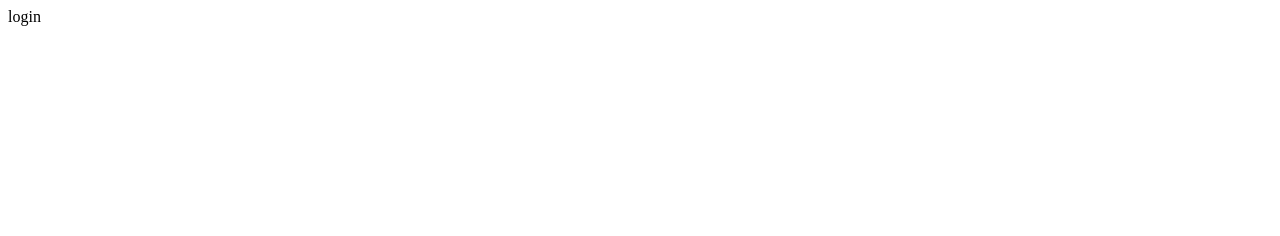
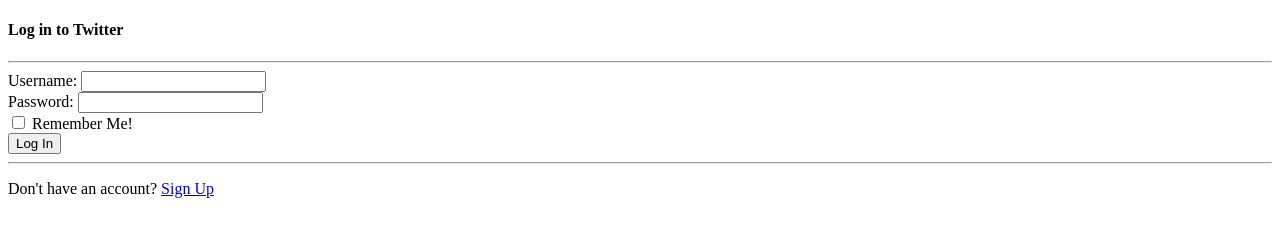
Before and after one commit to aschwizzy710/express_static, a website: page public/html/login.html in a window 1280 px wide. Drawn offline with Linux system fonts and the light colour scheme.

Commit message:
Added login form as well as footer to login page

```diff
--- a/public/html/login.html
+++ b/public/html/login.html
@@ -1 +1,32 @@
-login
+<!DOCTYPE html>
+<html>
+<head>
+  <title>Twitter...</title>
+</head>
+<body>
+  <header>
+    <h4>Log in to Twitter</h4>
+  </header>
+  <hr>
+  <main>
+    <form action="/login">
+      <div>
+        <label for="username">Username:</label>
+        <input type="text">
+      </div>
+      <div>
+        <label for="password">Password:</label>
+        <input type="password">
+      </div>
+      <div>
+        <input type="checkbox"> Remember Me!
+      </div>
+      <button type='submit'>Log In</button>
+    </form>
+  </main>
+  <hr>
+  <footer>
+    <p>Don't have an account? <a href="/signup">Sign Up</a></p>
+  </footer>
+</body>
+</html>
```
